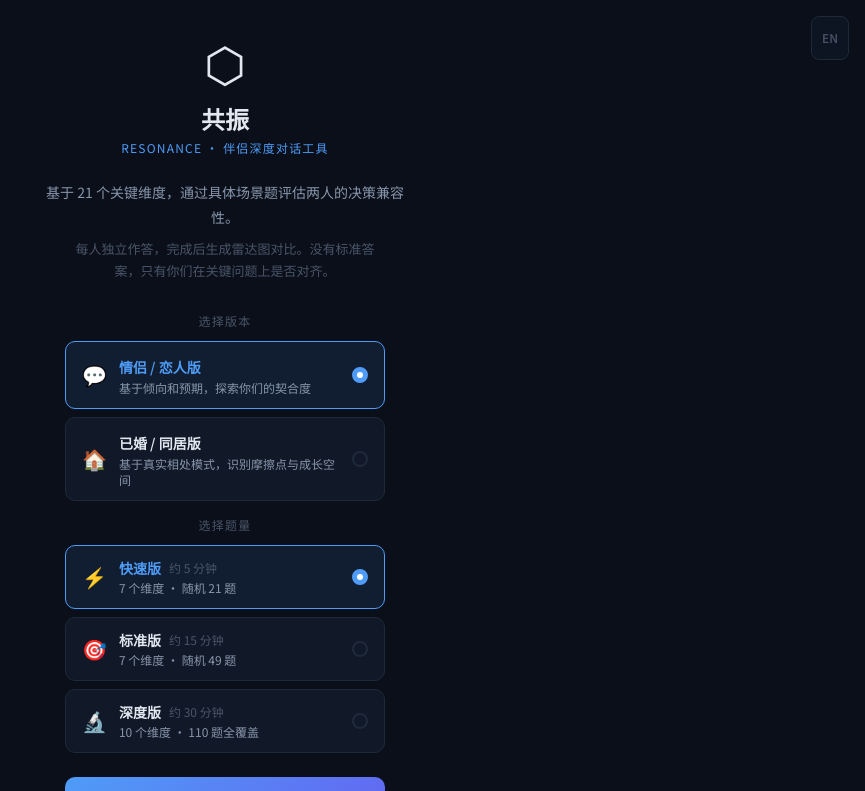
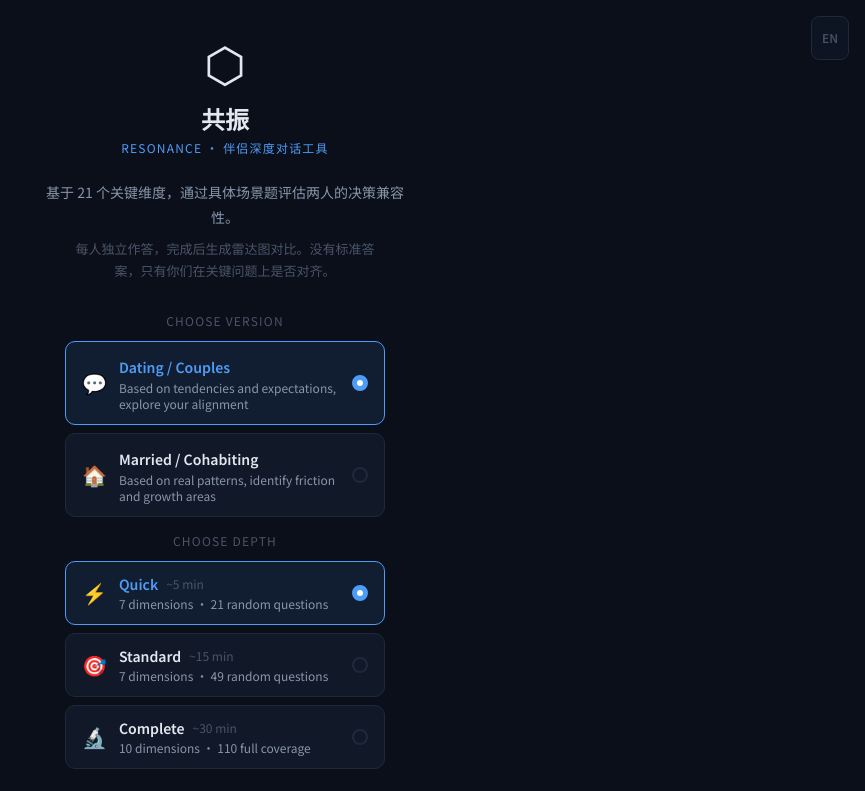
Before and after one commit to roclee2692/Resonance, a React (Vite) app: page / in a window 1280 px wide. Shown: the top 791 px of the page, without its empty margins (415-1280 px from the left). Built offline with nearby package versions, Linux system fonts and the light colour scheme.

Commit message:
Localization: Convert all UI labels to English for proper i18n support

```diff
--- a/src/components/TierSelector.tsx
+++ b/src/components/TierSelector.tsx
@@ -17,7 +17,7 @@ const ICONS: Record<Tier, string> = {
 export function TierSelector({ selected, onChange }: TierSelectorProps) {
   return (
     <div className="w-full max-w-xs mx-auto">
-      <p className="text-xs text-muted text-center mb-3 uppercase tracking-widest">选择题量</p>
+      <p className="text-xs text-muted text-center mb-3 uppercase tracking-widest">Choose Depth</p>
       <div className="flex flex-col gap-2">
         {TIER_ORDER.map((tier) => {
           const cfg = TIER_CONFIGS[tier]
--- a/src/components/VariantSelector.tsx
+++ b/src/components/VariantSelector.tsx
@@ -9,21 +9,21 @@ const VARIANTS: { key: Variant; icon: string; label: string; sublabel: string }[
   {
     key: 'couple',
     icon: '💬',
-    label: '情侣 / 恋人版',
-    sublabel: '基于倾向和预期，探索你们的契合度',
+    label: 'Dating / Couples',
+    sublabel: 'Based on tendencies and expectations, explore your alignment',
   },
   {
     key: 'married',
     icon: '🏠',
-    label: '已婚 / 同居版',
-    sublabel: '基于真实相处模式，识别摩擦点与成长空间',
+    label: 'Married / Cohabiting',
+    sublabel: 'Based on real patterns, identify friction and growth areas',
   },
 ]
 
 export function VariantSelector({ selected, onChange }: VariantSelectorProps) {
   return (
     <div className="w-full max-w-xs mx-auto">
-      <p className="text-xs text-muted text-center mb-3 uppercase tracking-widest">选择版本</p>
+      <p className="text-xs text-muted text-center mb-3 uppercase tracking-widest">Choose Version</p>
       <div className="flex flex-col gap-2">
         {VARIANTS.map(({ key, icon, label, sublabel }) => {
           const isSelected = selected === key
--- a/src/data/dimensions.ts
+++ b/src/data/dimensions.ts
@@ -182,28 +182,28 @@ export interface TierConfig {
 export const TIER_CONFIGS: Record<Tier, TierConfig> = {
   quick: {
     key: 'quick',
-    label: '快速版',
-    sublabel: '7 个维度 · 随机 21 题',
+    label: 'Quick',
+    sublabel: '7 dimensions · 21 random questions',
     questionCount: 21,
-    timeMinutes: '约 5 分钟',
+    timeMinutes: '~5 min',
     perDim: 3,
     randomize: true,
   },
   standard: {
     key: 'standard',
-    label: '标准版',
-    sublabel: '7 个维度 · 随机 49 题',
+    label: 'Standard',
+    sublabel: '7 dimensions · 49 random questions',
     questionCount: 49,
-    timeMinutes: '约 15 分钟',
+    timeMinutes: '~15 min',
     perDim: 7,
     randomize: true,
   },
   full: {
     key: 'full',
-    label: '深度版',
-    sublabel: '10 个维度 · 110 题全覆盖',
+    label: 'Complete',
+    sublabel: '10 dimensions · 110 full coverage',
     questionCount: 110,
-    timeMinutes: '约 30 分钟',
+    timeMinutes: '~30 min',
     perDim: 11,
     randomize: false,
   },
```
